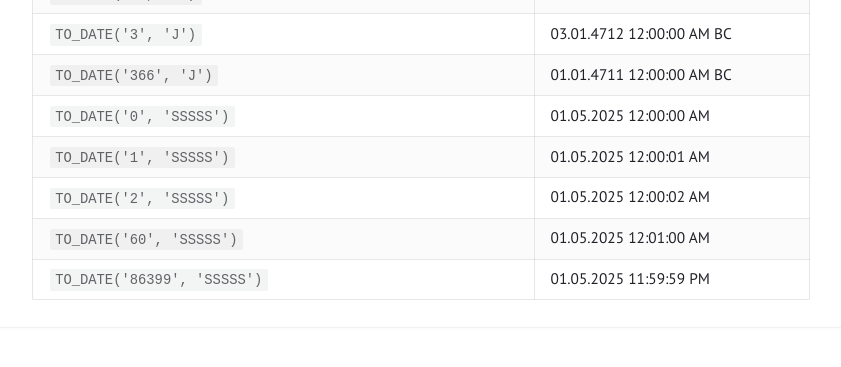
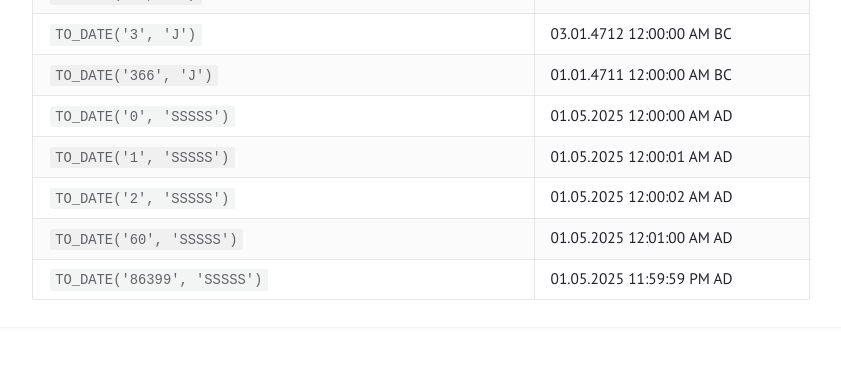
Before and after one commit to tunahanoguz/tunahanoguz.github.io, a Jekyll site: the page built from _posts/2025-05-19-oracle-TO_DATE-fonksiyonu.md, in a window 1280 px wide and 900 px high, scrolled down 7531 px. Shown: the part 478-845 px from the top of the window, without its empty margins (219-1060 px from the left). Built offline with Jekyll 4.4.1, drawn with Linux system fonts in a browser that asks for light colours.

```diff
--- a/_posts/2025-05-19-oracle-TO_DATE-fonksiyonu.md
+++ b/_posts/2025-05-19-oracle-TO_DATE-fonksiyonu.md
@@ -191,8 +191,8 @@ Aşağıdaki tabloda `format` isim parametrenin alabileceği değerler ve onlar
 | `TO_DATE('2', 'J')` | 02.01.4712 12:00:00 AM BC |
 | `TO_DATE('3', 'J')` | 03.01.4712 12:00:00 AM BC |
 | `TO_DATE('366', 'J')` | 01.01.4711 12:00:00 AM BC |
-| `TO_DATE('0', 'SSSSS')` | 01.05.2025 12:00:00 AM |
-| `TO_DATE('1', 'SSSSS')` | 01.05.2025 12:00:01 AM |
-| `TO_DATE('2', 'SSSSS')` | 01.05.2025 12:00:02 AM |
-| `TO_DATE('60', 'SSSSS')` | 01.05.2025 12:01:00 AM |
-| `TO_DATE('86399', 'SSSSS')` | 01.05.2025 11:59:59 PM |
+| `TO_DATE('0', 'SSSSS')` | 01.05.2025 12:00:00 AM AD |
+| `TO_DATE('1', 'SSSSS')` | 01.05.2025 12:00:01 AM AD |
+| `TO_DATE('2', 'SSSSS')` | 01.05.2025 12:00:02 AM AD |
+| `TO_DATE('60', 'SSSSS')` | 01.05.2025 12:01:00 AM AD |
+| `TO_DATE('86399', 'SSSSS')` | 01.05.2025 11:59:59 PM AD |
```
